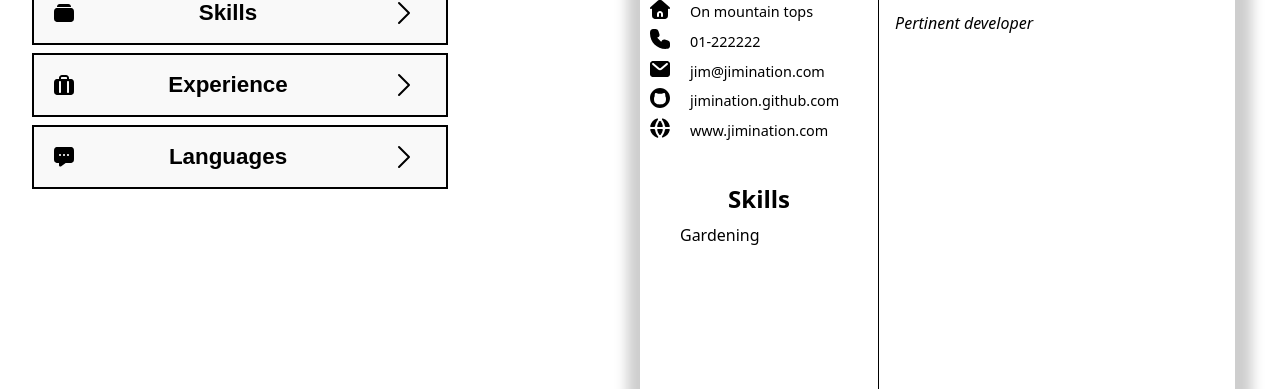
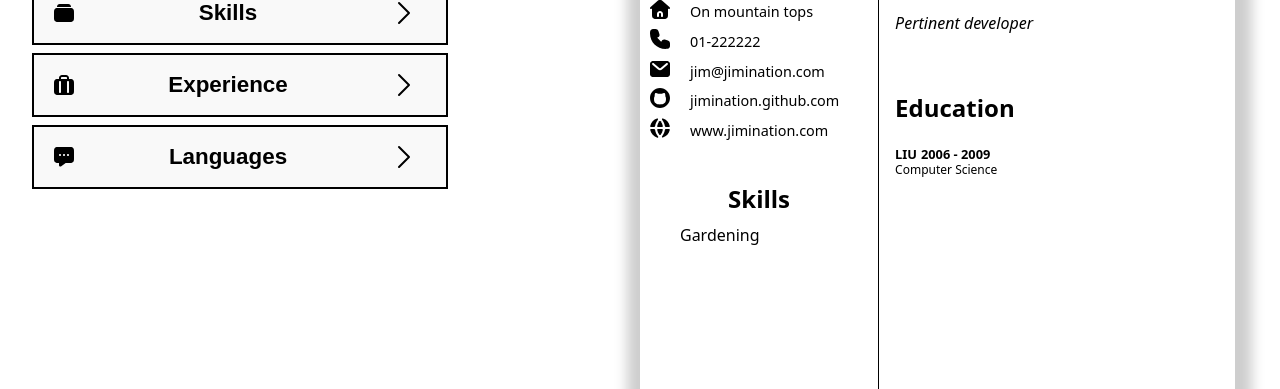
Before and after one commit to voiceinthedark/Resume-maker, a React (Vite) app: page / in a window 1280 px wide. Shown: the part 275-664 px from the top of the page. Built offline with nearby package versions, Linux system fonts and the light colour scheme.

Commit message:
education preview component
feat: add education component to the preview window
fix: education description not being applied to the preview
style: education component styling
style: changed sizing of elements on the main section
style: the right preview is now fixed

```diff
--- a/package.json
+++ b/package.json
@@ -3,7 +3,7 @@
   "email": "darkrisingforce@gmail.com",
   "homepage": "",
   "private": true,
-  "version": "0.12.93",
+  "version": "0.13.09",
   "type": "module",
   "scripts": {
     "dev": "vite",
--- a/src/components/EducationEdit.jsx
+++ b/src/components/EducationEdit.jsx
@@ -111,10 +111,11 @@ function EducationEdit({ data, setData, darkMode }) {
                 name="description"
                 id={`description-${educ.id}`}
                 cols={12} rows={5}
-                value={educ.description}></textarea>
+                value={educ.description}
+                onChange={(e) => handleEducationChange(educ.id, 'description', e.target.value)}
+              ></textarea>
 
             </div>
-
             <hr />
           </div>
         ))}
--- /dev/null
+++ b/src/components/resume/Education.jsx
@@ -0,0 +1,27 @@
+import "../../styles/resumeeducation.css"
+export default function Education({ data }) {
+  return (
+    <section className="preview-education">
+      <h2>Education</h2>
+      <ul className="education-list">
+        {data.education.map(educ => {
+          return (
+            <li key={educ.id}>
+              <div className="education-item">
+                <div className="education-item-header">
+                  <h3>{educ.university}</h3>
+                  <h3>{educ.yearStart} - {educ.yearFinish}</h3>
+                </div>
+                <p className="education-item-speciality">{educ.speciality}</p>
+                <p className="education-item-description">{educ.description}</p>
+              </div>
+
+            </li>
+          )
+        })}
+
+      </ul>
+
+    </section>
+  )
+}
--- a/src/components/resume/Main.jsx
+++ b/src/components/resume/Main.jsx
@@ -1,11 +1,12 @@
 import Profile from "./Profile";
 import "../../styles/resumemain.css"
+import Education from "./Education";
 
 export default function Main({ data }) {
   return (
     <section className="preview-main">
       <Profile data={data} />
-
+      <Education data={data} />
     </section>
   )
 }
--- /dev/null
+++ b/src/styles/resumeeducation.css
@@ -0,0 +1,46 @@
+.preview-education {
+  display: flex;
+  flex-direction: column;
+
+  h2 {
+    margin-bottom: -10px;
+  }
+
+  .education-list {
+    list-style: none;
+    padding-left: 0;
+  }
+
+  .education-item {
+    display: flex;
+    flex-direction: column;
+    align-items: flex-start;
+    justify-content: flex-start;
+    text-align: left;
+
+    .education-item-header{
+      display: flex;
+      justify-content: space-between;
+      align-items: flex-start;
+      gap: 4px;
+
+      h3{
+        font-size: 80%;
+        text-align: left;
+        margin-bottom: -15px;
+      }
+    }
+
+    .education-item-speciality{
+      font-size: 75%;
+    }
+
+    .education-item-description{
+      font-size: 60%;
+      margin-top: -8px;
+    }
+
+
+  }
+
+}
--- a/src/styles/resumemain.css
+++ b/src/styles/resumemain.css
@@ -3,7 +3,7 @@
 .preview-main{
   display: grid;
   grid-template-columns: 1fr;
-  grid-template-rows: 1fr 2fr 1fr;
+  grid-template-rows: 1fr 2fr 2fr;
   grid-template-areas: "profile"
     "education"
     "experience";
@@ -11,6 +11,8 @@
 
   border-left: 1px solid #000;
   padding-left: 1rem;
+
+
 }
 
 .preview-profile{
--- a/src/styles/resumepreview.css
+++ b/src/styles/resumepreview.css
@@ -6,7 +6,7 @@
 @import url('./resumeside.css');
 @import url('./resumemain.css');
 
-:root{
+:root {
   --scale: 0.75;
   --a4-height: 297;
   --a4-width: 210;
@@ -28,33 +28,33 @@
   padding-top: 10px;
   background-color: #fff;
   color: #000;
-
   position: sticky;
+  top: 20px;
 }
 
 .resume-header {
   grid-area: header;
 
-  .header-left{
-    h1{
+  .header-left {
+    h1 {
       font-size: calc(var(--h1-size) * var(--scale) * 1em);
     }
   }
 
 }
 
-.preview-side{
+.preview-side {
   grid-area: side;
 }
 
-.preview-main{
+.preview-main {
   grid-area: main;
 }
 
 
 
 @media (prefers-color-scheme: light) {
-  .resume-preview{
+  .resume-preview {
     border-color: none;
     box-shadow: 2px 2px 12px 15px rgb(10 10 10 / 0.2);
   }
```
